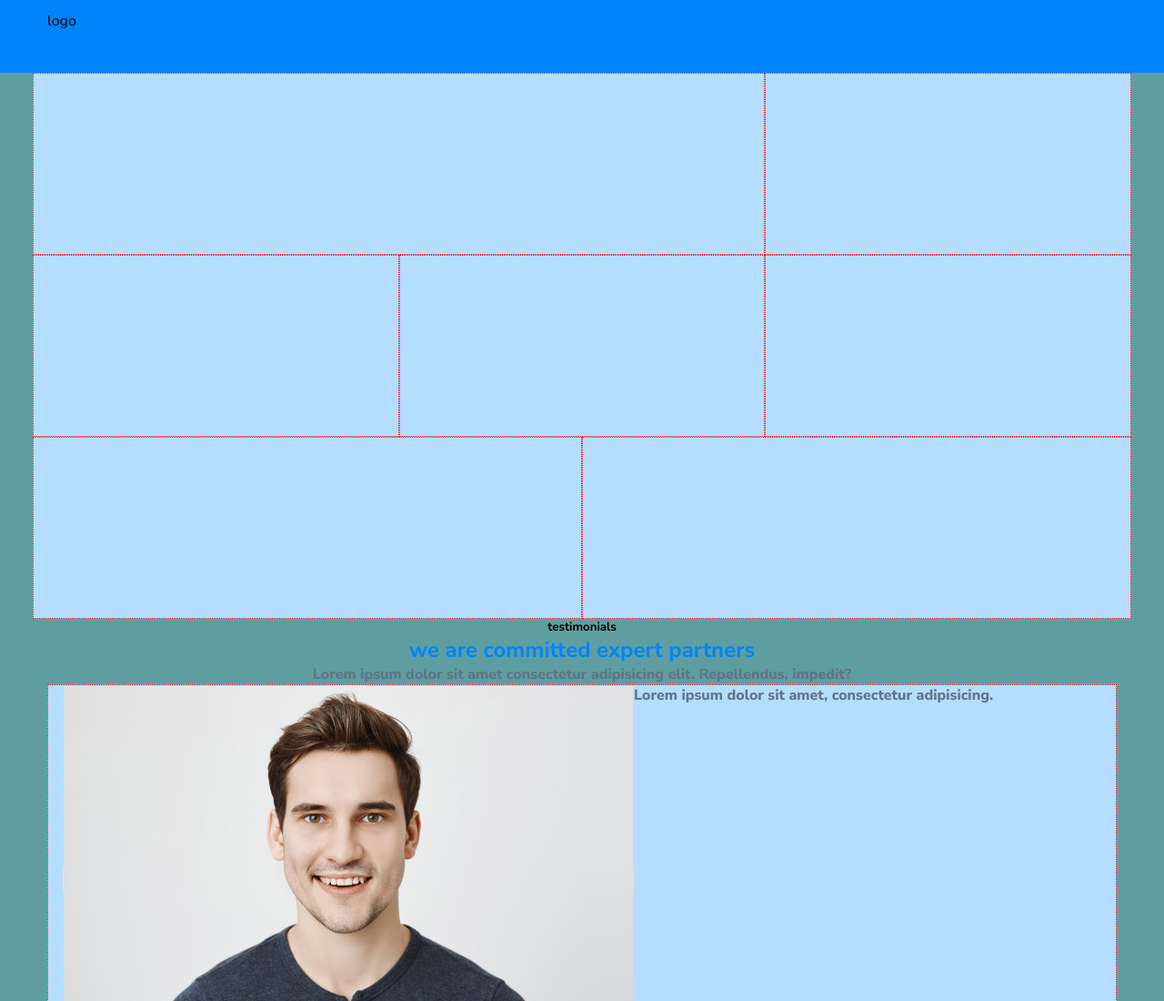
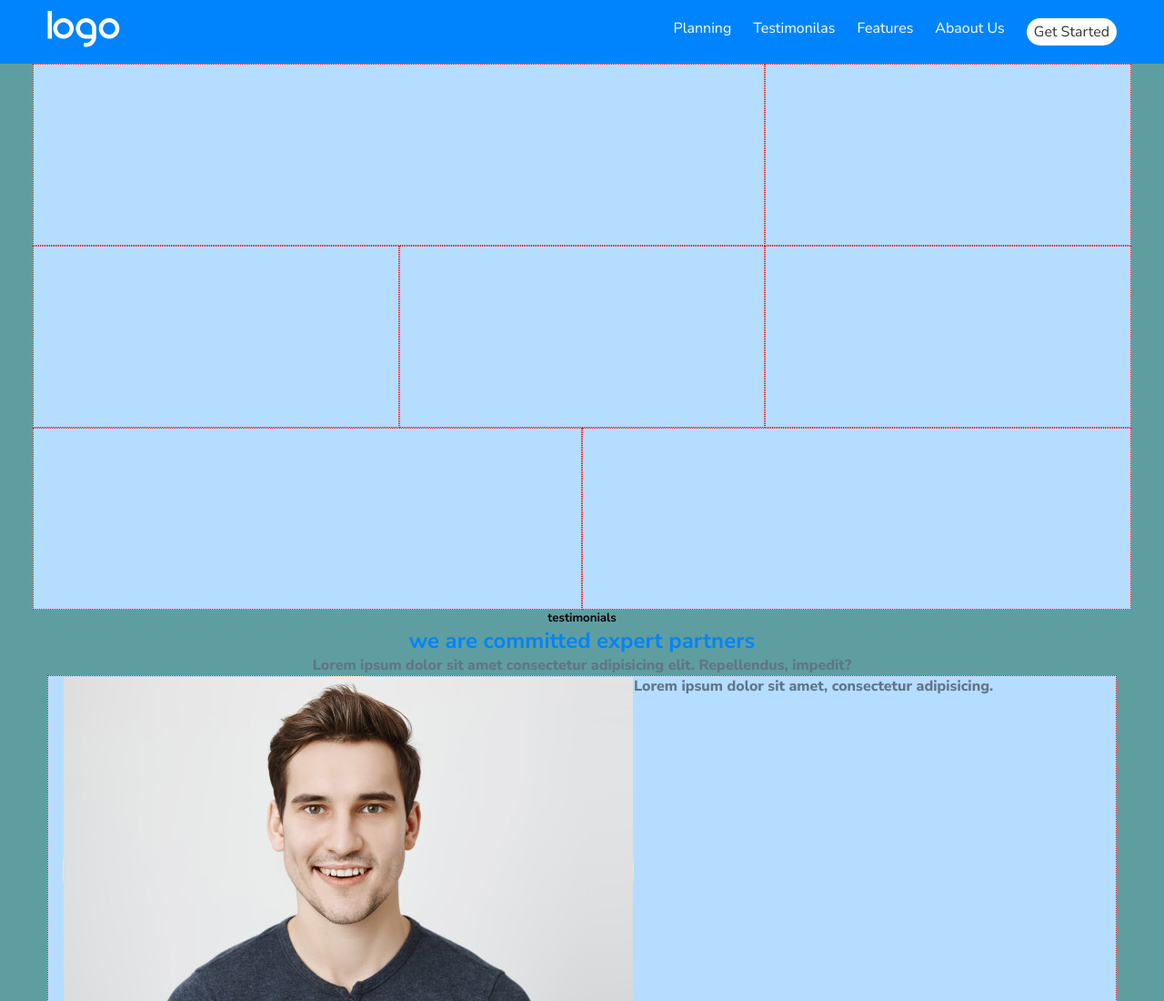
Before and after one commit to ely896/htmlcss-responsive-layout, a plain HTML site: page index.html in a window 1280 px wide. Shown: the top 1100 px of the page at 91% size. Drawn offline with Linux system fonts and the light colour scheme; a web font is replaced by a local one.

Commit message:
Add Header MF

```diff
--- a/CSS/style.css
+++ b/CSS/style.css
@@ -1,7 +1,8 @@
 /* Region Debug */
+/*
 .debug header {
     height: 80px;
-}
+} */
 
 .debug main {
     min-height: 3000px;
@@ -167,13 +168,12 @@ h2 {
 
 /* /*Region Solution Media Query */
 
+
+
 @media screen and (min-width: 768px) {
 
      #site_header {
         width: 100%;
-    }
-    .rigth-menu {
-        display: none;
     }
 
     .container {
@@ -193,14 +193,20 @@ h2 {
     .col-md-12 {
         width: 100%;
     }
+}
+
+@media screen and (max-width: 768px) {
+    .rigth-menu {
+        display: none;
+    }
 
 }
 
-
-@media screen and (min-width: 781px) {
+@media screen and (min-width: 761px) {
     .hamburger {
         display: none;
     }
+
 }
 
 
--- a/index.html
+++ b/index.html
@@ -16,9 +16,20 @@
 
     <!--Start Header-->
     <header id="Site_header">
-        <div class="container d-flex justify-content-between">
-                <div class="logo">logo</div>
-                <div class="rigth-menu">menu</div>
+        <div class="container d-flex justify-content-between align-items-center">
+                <div class="logo">
+                    <img src="./img/logo.png" alt="">
+                </div>
+                <div class="rigth-menu">
+                    <ul class="d-flex">
+                        <li><a href="#">Planning</a></li>
+                        <li><a href="#">Testimonilas</a></li>
+                        <li><a href="#">Features</a></li>
+                        <li><a href="#">Abaout Us</a></li>
+                        <li><a class="btn btn-white" href="#">Get Started</a></li>
+
+                    </ul>
+                </div>
 
                     <div class="hamburger align-items-center">
                         <i class="fa-solid fa-bars"></i>
```
